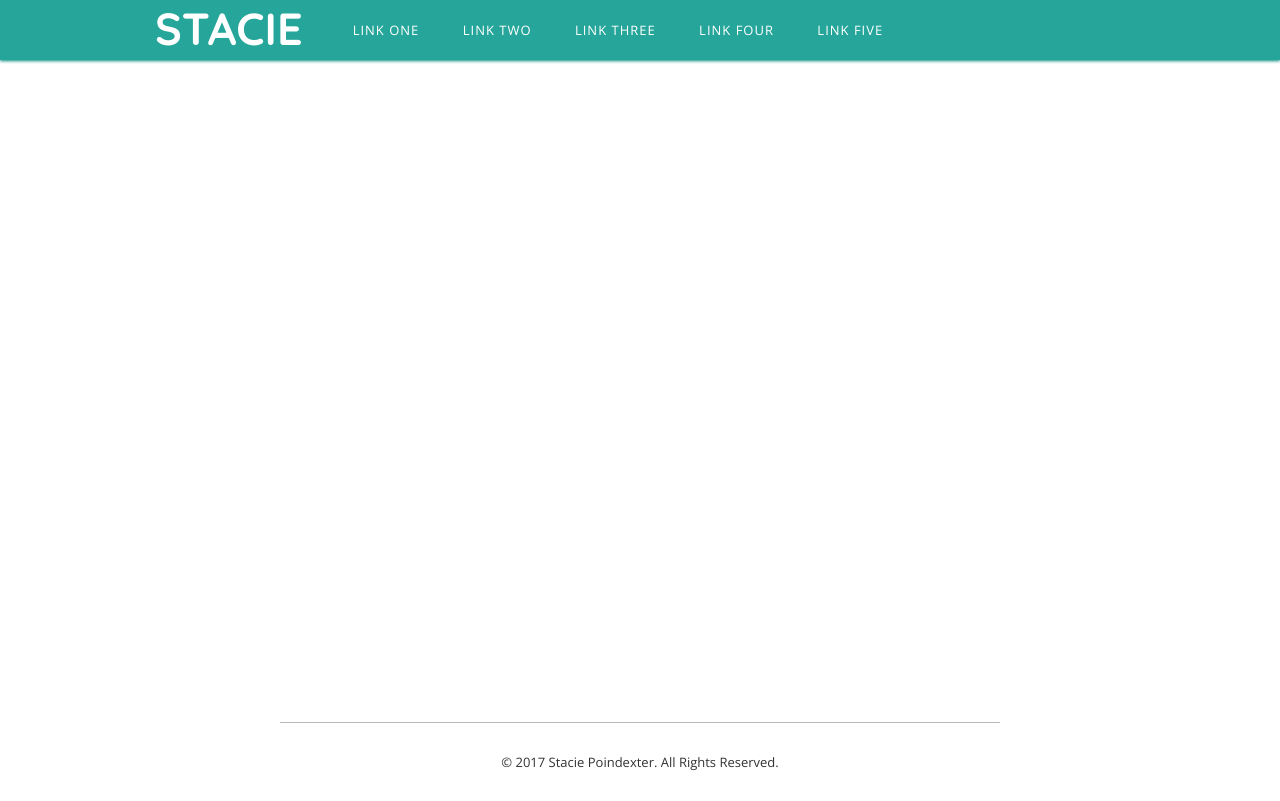
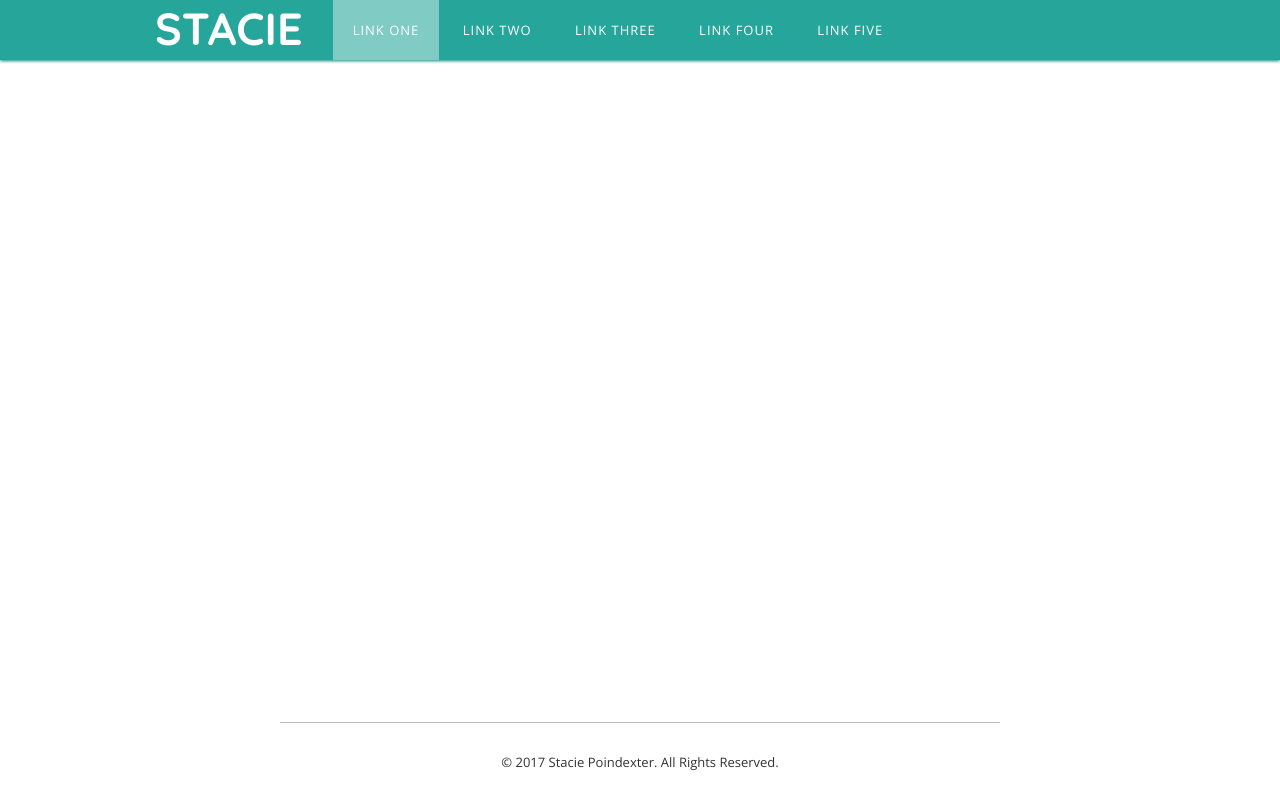
Before and after one commit to staciepoin/stacie-portfolio, a plain HTML site: page index.html in a window 1280 px wide. In both pictures the pointer is over the link "LINK ONE". Drawn offline with nearby package versions, Linux system fonts and the light colour scheme; files that its build step writes are made by us from their sources.

Commit message:
Update main.scss

```diff
--- a/main.scss
+++ b/main.scss
@@ -8,6 +8,7 @@ $body-color: #333;
 $header-height: 60px;
 $header-secondary: #00897b;
 $header-primary: #26a69a;
+$header-hover: #80CBC4;
 $center-h: 0 auto;
 $logo: 700 45px 'Quicksand', sans-serif;
 $gray: #bbb;
@@ -68,6 +69,10 @@ a {
   color: #fff;
 }
 
+.menu li a:hover {
+  background: $header-hover;
+}
+
 .logo a {
   color: #fff;
   height: $header-height;
```
